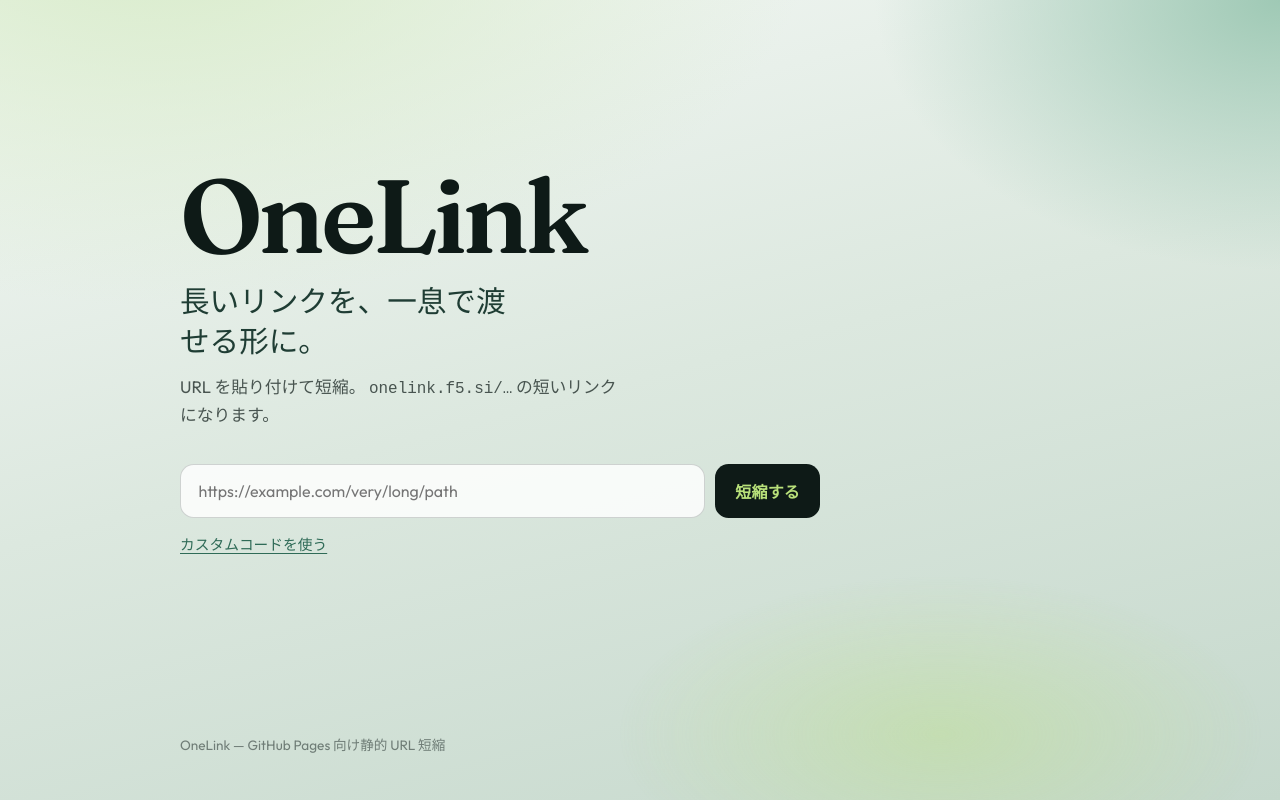
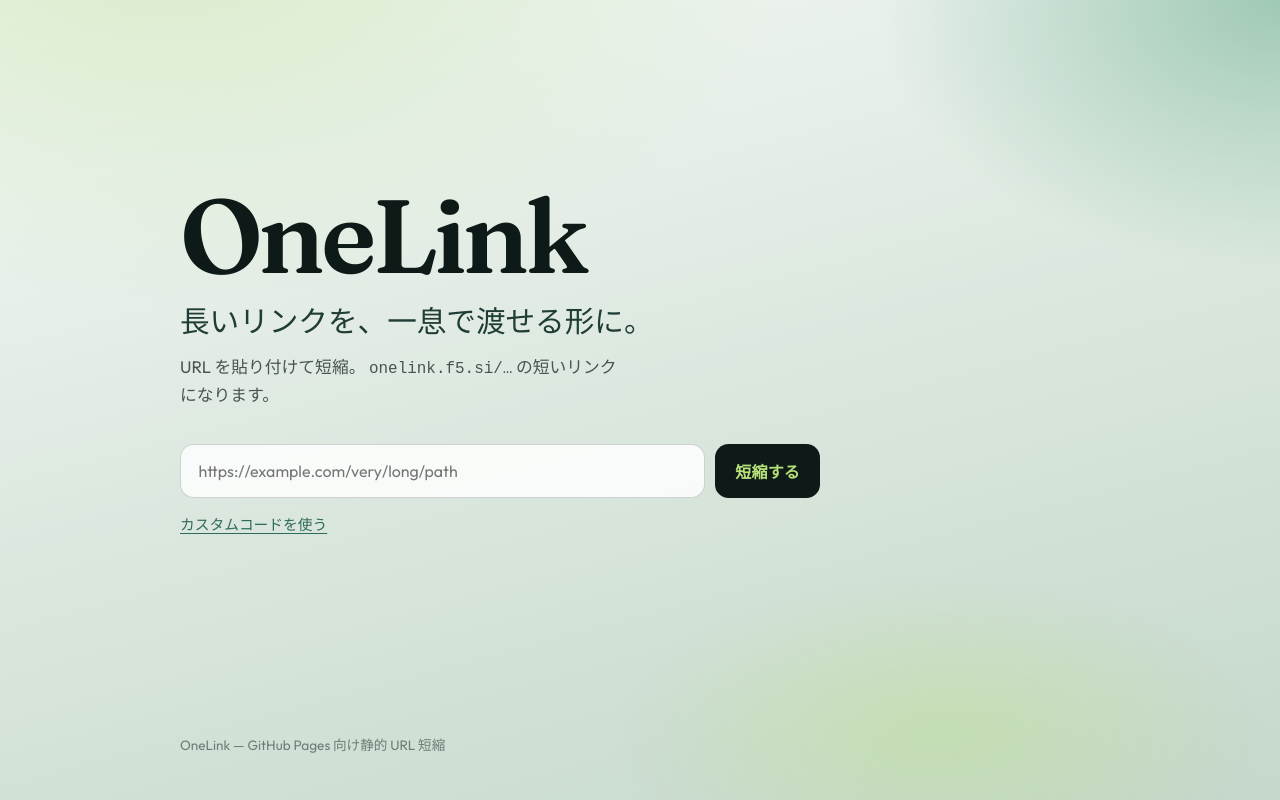
Before and after one commit to mangagroup712-design/onelink, a plain HTML site: page index.html in a window 1280 px wide. Drawn offline with Linux system fonts and the light colour scheme.

Commit message:
Change max-width from 18ch to auto in main.css

```diff
--- a/css/main.css
+++ b/css/main.css
@@ -122,7 +122,7 @@
   font-size: clamp(1.35rem, 3.2vw, 1.85rem);
   font-weight: 500;
   line-height: 1.35;
-  max-width: 18ch;
+  max-width: auto;
   margin: 0 0 0.75rem;
   color: var(--moss);
 }
```
